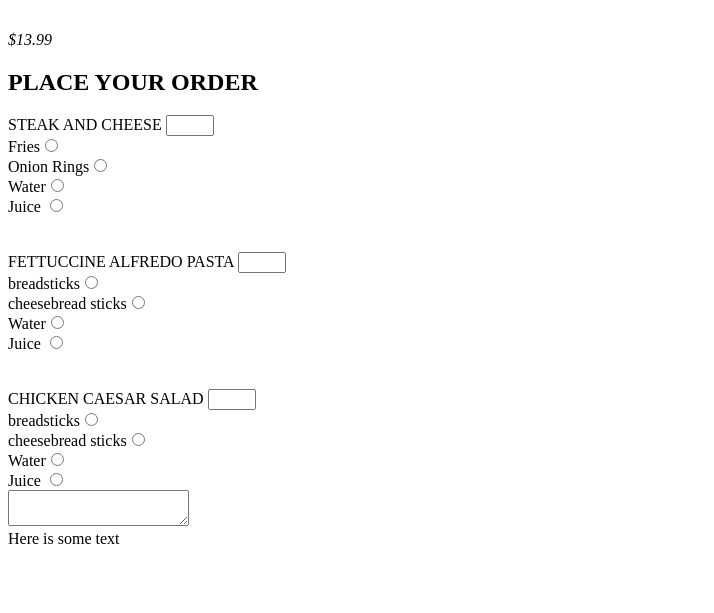
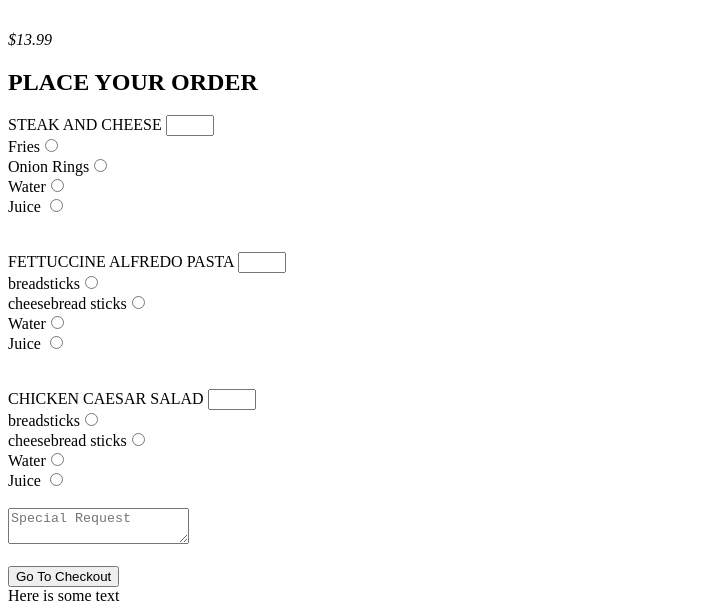
Before and after one commit to AllenCodess/htmlproject, a plain HTML site: page CODEDEXHTMLPROJECT.html in a window 1280 px wide. Shown: the part 1357-1970 px from the top of the page, without its empty margins (0-714 px from the left). Before the commit the page ends 1913 px from the top, so only its background shows below. Drawn offline with Linux system fonts and the light colour scheme.

Commit message:
submit added

```diff
--- a/CODEDEXHTMLPROJECT.html
+++ b/CODEDEXHTMLPROJECT.html
@@ -62,8 +62,9 @@
                     <label> breadsticks</label><input type="radio" name="sides"><br>
                     <label> cheesebread sticks</label><input type="radio" name="sides"><br>
                     <label> Water</label><input type="radio" name="drinks"><br>
-                    <label> Juice </label><input type="radio" name="drinks"> <br>
-                    <textarea maxlength="250"></textarea>
+                    <label> Juice </label><input type="radio" name="drinks"> <br> <br>
+                    <textarea maxlength="250" placeholder="Special Request"></textarea><br><br>
+                    <input type="submit" value="Go To Checkout">
                 </form>
             </Section>
         </main>
```
